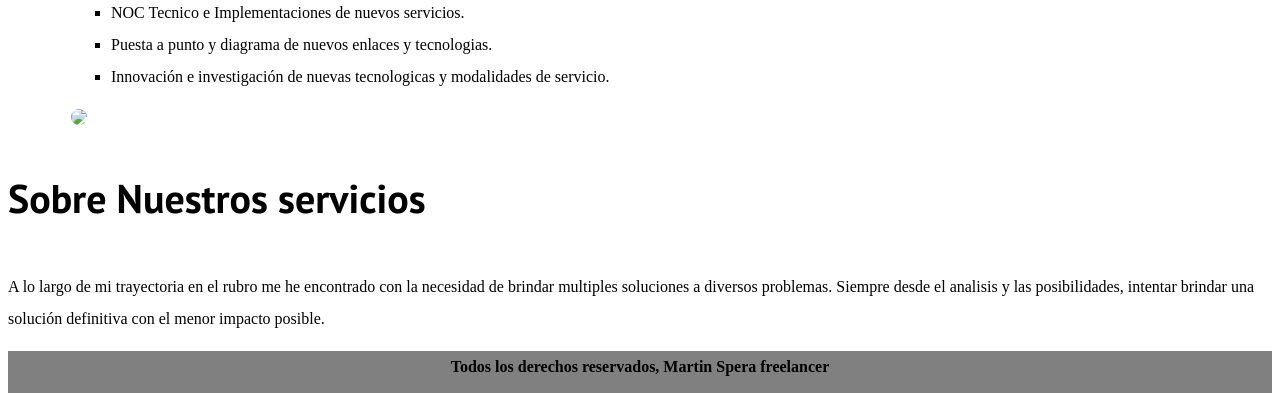
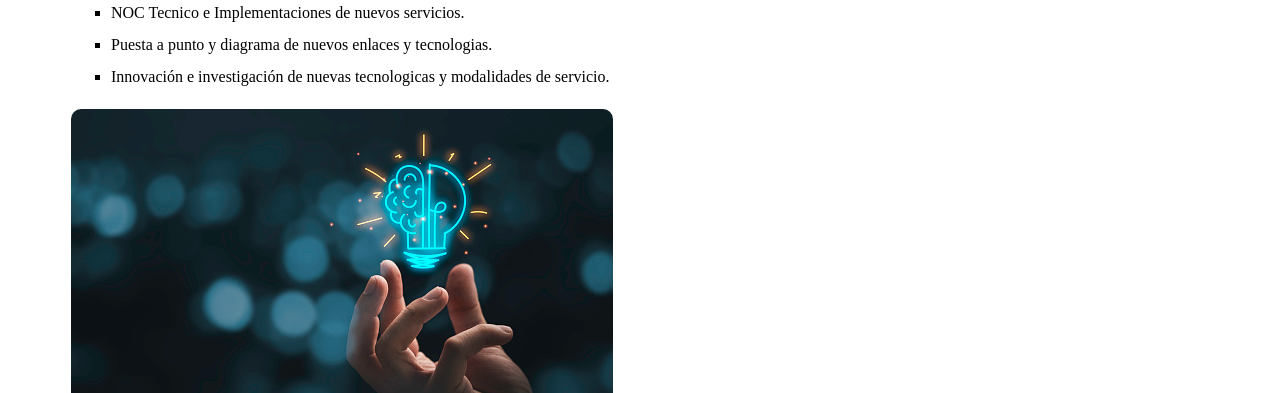
Before and after one commit to Cherno2486/PreEntrega3-Spera, a website: page pages/Servicios.html in a window 1280 px wide. Shown: the part 883-1276 px from the top of the page. Drawn offline with nearby package versions, Linux system fonts and the light colour scheme; a web font is replaced by a local one.

Commit message:
imagen servicios

```diff
--- a/pages/Servicios.html
+++ b/pages/Servicios.html
@@ -51,7 +51,7 @@
         </article>
         <img data-aos="fade-down"
             data-aos-easing="linear"
-            data-aos-duration="1500" src="../img_curso/radio_enlace.jpg">
+            data-aos-duration="1500" src="../img_curso/img_banner.jpg">
         </div>
         <aside>
             <h2>Sobre Nuestros servicios</h2>
```
